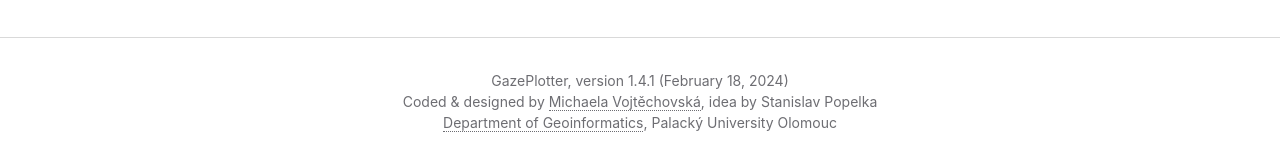
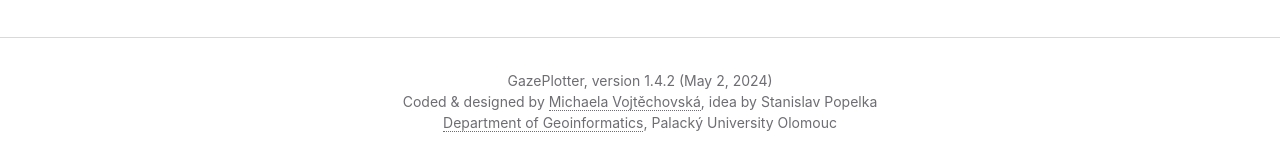
Before and after one commit to misavojte/GazePlotter, a SvelteKit app: page / in a window 1280 px wide. Shown: the part 1861-2021 px from the top of the page. Built offline with nearby package versions, Linux system fonts and the light colour scheme.

Commit message:
Update package version to 1.4.2

```diff
--- a/package.json
+++ b/package.json
@@ -1,6 +1,6 @@
 {
   "name": "gazeplotter",
-  "version": "1.4.1",
+  "version": "1.4.2",
   "license": "GPL-3.0-only",
   "description": "Gazeplotter is a Svelte application for visualizing eye-tracking data.",
   "repository": {
--- a/src/app.html
+++ b/src/app.html
@@ -29,7 +29,7 @@
         "applicationCategory": "Research & Development",
         "downloadUrl": "https://github.com/misavojte/GazePlotter",
         "operatingSystem": "Cross-platform",
-        "softwareVersion": "1.4.0",
+        "softwareVersion": "1.4.2",
         "isAccessibleForFree": true,
         "sourceOrganization": {
           "@type": "Organization",
--- a/src/routes/+page.svelte
+++ b/src/routes/+page.svelte
@@ -139,7 +139,7 @@
 </main>
 <footer class="border-t">
   <div>
-    <p>GazePlotter, version 1.4.1 (February 18, 2024)</p>
+    <p>GazePlotter, version 1.4.2 (May 2, 2024)</p>
     <p>
       Coded & designed by <a href="https://vojtechovska.com" target="_blank"
         >Michaela Vojtěchovská</a
```
Also changed, not shown: 1 other file (tests, documents, lock files or other folders).
